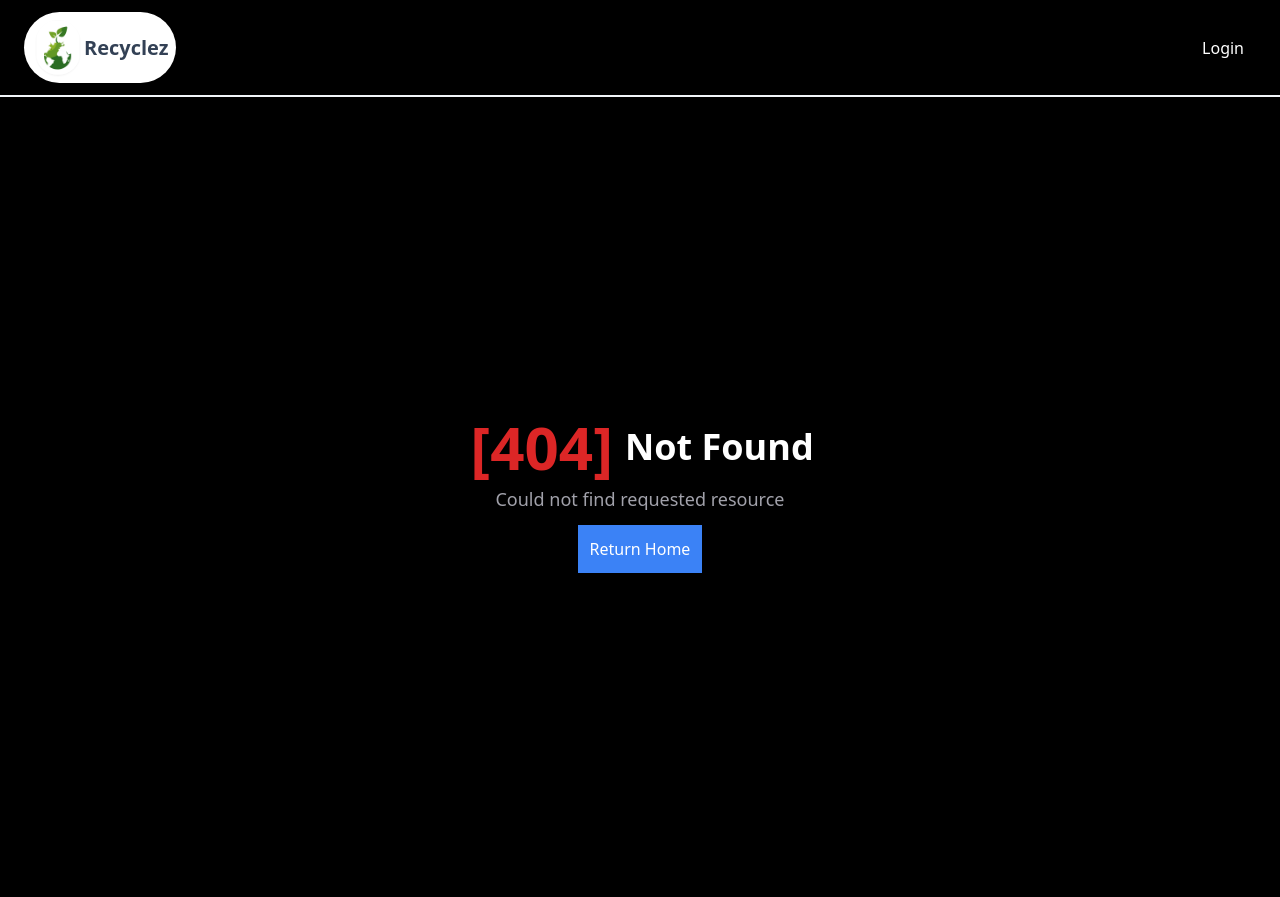
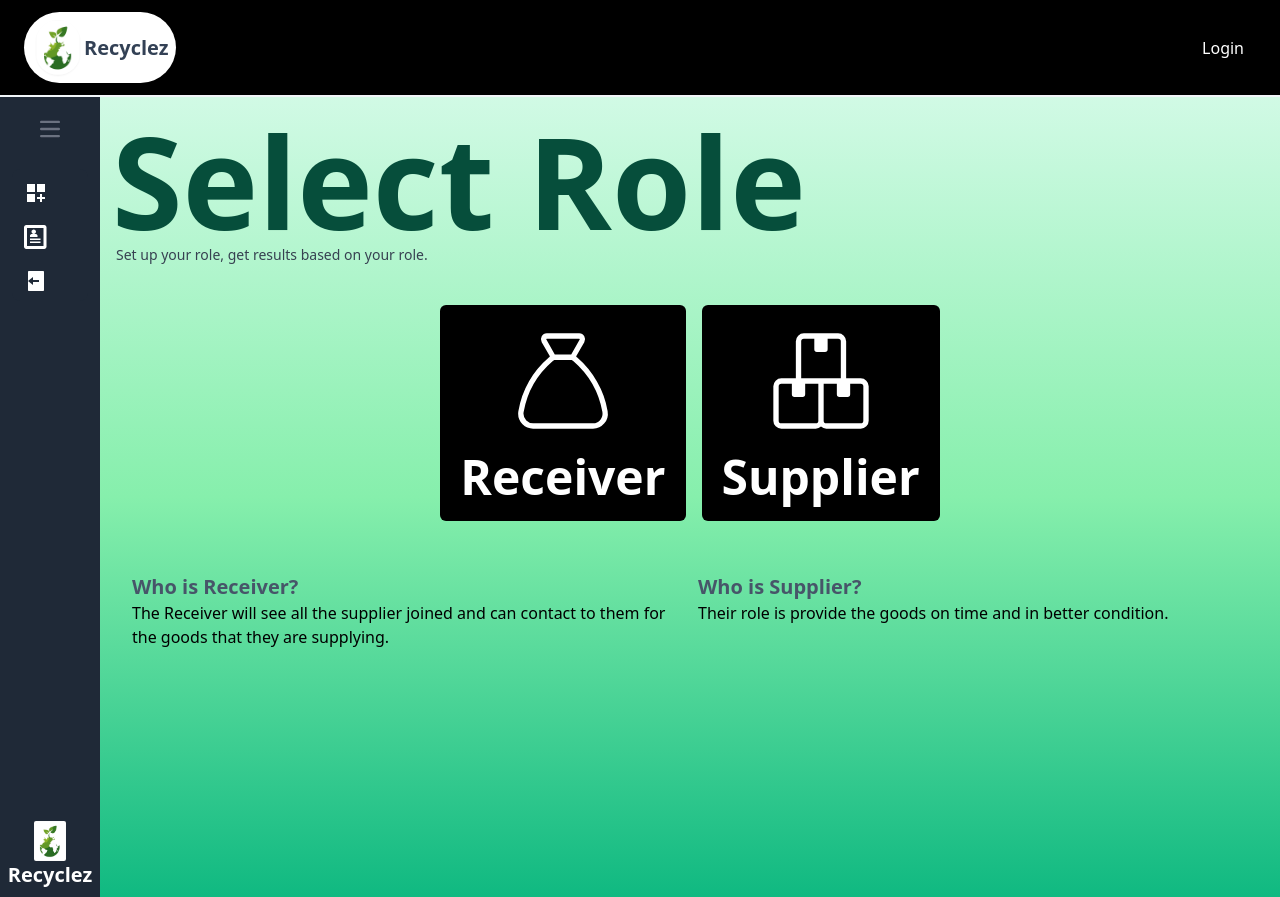
Before and after one commit to Google-Challengers/HelpReqHub, a Next.js app: page /Dashboard/Role in a window 1280 px wide. Before the commit this address had no page. Built offline with nearby package versions, Linux system fonts and the light colour scheme.

Commit message:
created the role page

```diff
--- /dev/null
+++ b/src/app/Dashboard/Role/page.jsx
@@ -0,0 +1,47 @@
+import { CiBoxes, CiBag1 } from "react-icons/ci";
+
+const Role = () => {
+  return (
+    <>
+      <section className="w-full lg:h-screen min-h-screen overflow-x-hidden overflow-y-auto bg-gradient-to-b from-emerald-100 via-green-300 to-emerald-500 flex flex-col items-center">
+        <h1 className="font-black text-emerald-900 text-6xl md:7xl lg:text-9xl p-3 m-2 flex flex-col items-start w-full">
+          Select Role
+          <span className="text-xs md:text-sm font-thin text-gray-700 mx-1">
+            Set up your role, get results based on your role.
+          </span>
+        </h1>
+        <div className="w-full flex flex-col lg:flex-row lg:justify-center items-center p-3">
+          <div className="cursor-pointer bg-black text-white p-3 m-2 flex flex-col items-center justify-between rounded-md hover:bg-gray-700">
+            <CiBag1 className="text-9xl font-black" />
+            <span className="text-5xl font-bold m-2">Receiver</span>
+          </div>
+          <div className="cursor-pointer bg-black text-white p-3 m-2 flex flex-col items-center justify-between rounded-md hover:bg-gray-700">
+            <CiBoxes className="text-9xl font-black" />
+            <span className="text-5xl font-bold m-2">Supplier</span>
+          </div>
+        </div>
+        <div className="flex flex-row w-full p-6">
+          <div className="p-2 w-1/2">
+            <h3 className="font-bold text-slate-600 text-xl">
+              Who is Receiver?
+            </h3>
+            <p className="w-fit text-black text-left font-thin">
+              The Receiver will see all the supplier joined and can contact to
+              them for the goods that they are supplying.
+            </p>
+          </div>
+          <div className="p-2 w-1/2">
+            <h3 className="font-bold text-slate-600 text-xl">
+              Who is Supplier?
+            </h3>
+            <p className="w-fit text-black text-left font-thin">
+              Their role is provide the goods on time and in better condition.
+            </p>
+          </div>
+        </div>
+      </section>
+    </>
+  );
+};
+
+export default Role;
```
